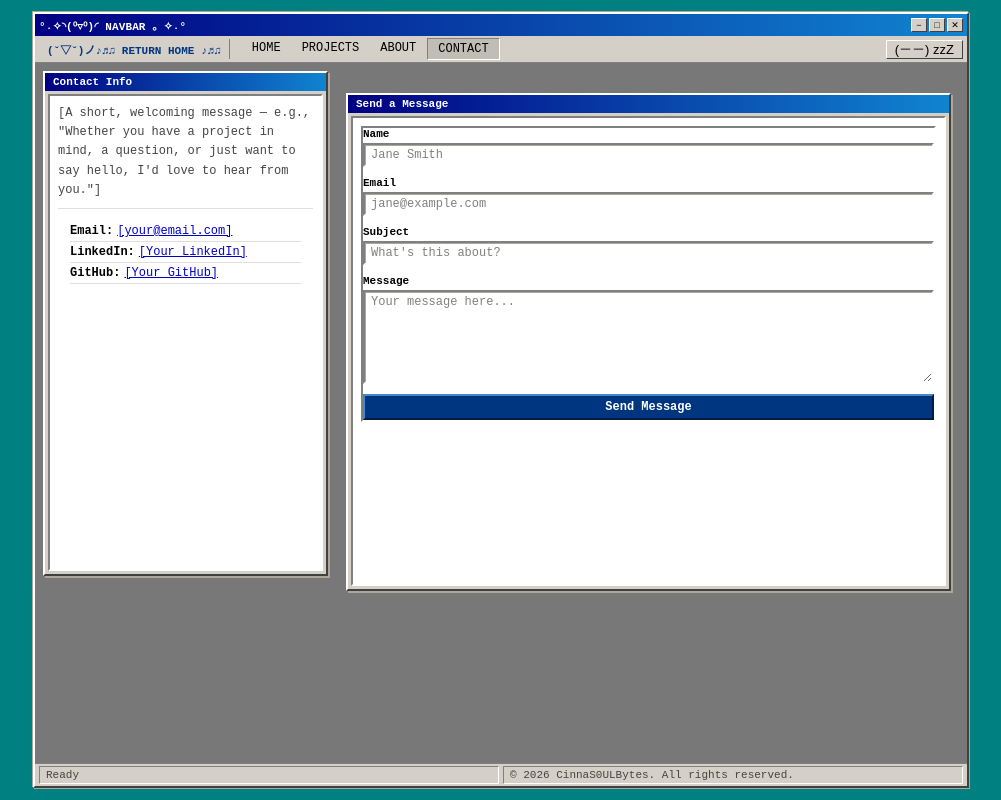
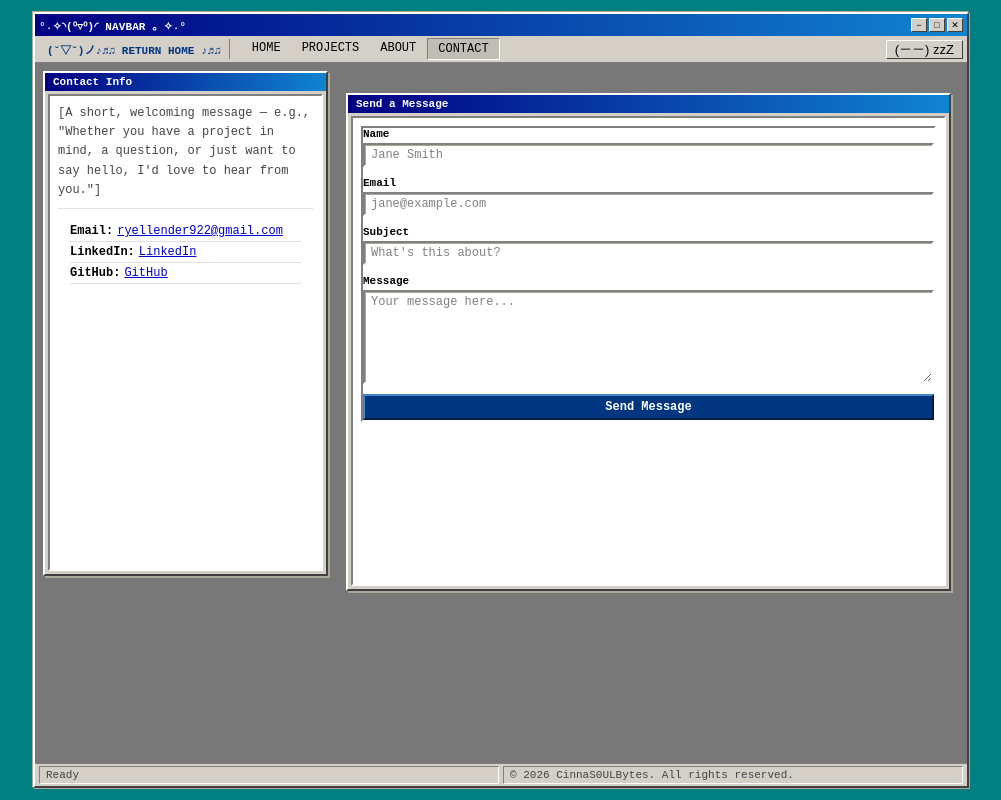
Before and after one commit to TheGreatRy/RyfrinPortfolio, a Vue app: page /RyfrinPortfolio/contact in a window 1280 px wide. Shown: the whole page, without its empty margins (139-1140 px from the left). Built offline with nearby package versions, Linux system fonts and the light colour scheme.

Commit message:
Link Updates

```diff
--- a/src/views/AboutView.vue
+++ b/src/views/AboutView.vue
@@ -10,12 +10,12 @@
           <p>[Introduction paragraph — who you are, where you're based, and what drives you.]</p>
           <p>[Background paragraph — your education, career path, or how you got into this field.]</p>
           <p>[Personal paragraph — hobbies, interests, or what you're currently learning.]</p>
-          <a href="/resume.pdf" class="btn btn-primary" target="_blank" rel="noopener">Download Resume</a>
+          <a href="https://docs.google.com/document/d/1hioO0tbCnXx8LrOu3DDs9StVI7859RIG/edit?usp=sharing&ouid=104149247499884184740&rtpof=true&sd=true" class="btn btn-primary" target="_blank" rel="noopener">Download Resume</a>
         </div>
       </div>
     </DraggablePanel>
 
-    <DraggablePanel title="🛠 Skills &amp; Technologies" :initial-x="576" :initial-y="18" :width="326" :height="225">
+    <DraggablePanel title="Skills &amp; Technologies" :initial-x="576" :initial-y="18" :width="326" :height="225">
       <div class="skills-grid">
         <div v-for="group in skillGroups" :key="group.category" class="skill-group">
           <h3>{{ group.category }}</h3>
--- a/src/views/ContactView.vue
+++ b/src/views/ContactView.vue
@@ -6,15 +6,15 @@
       <ul class="contact-details">
         <li>
           <strong>Email:</strong>
-          <a href="mailto:[your@email.com]">[your@email.com]</a>
+          <a href="mailto:ryellender922@gmail.com">ryellender922@gmail.com</a>
         </li>
         <li>
           <strong>LinkedIn:</strong>
-          <a href="https://linkedin.com/in/[yourhandle]" target="_blank" rel="noopener">[Your LinkedIn]</a>
+          <a href="https://www.linkedin.com/in/ry-ellender" target="_blank" rel="noopener">LinkedIn</a>
         </li>
         <li>
           <strong>GitHub:</strong>
-          <a href="https://github.com/[yourhandle]" target="_blank" rel="noopener">[Your GitHub]</a>
+          <a href="https://github.com/TheGreatRy" target="_blank" rel="noopener">GitHub</a>
         </li>
       </ul>
     </DraggablePanel>
```
